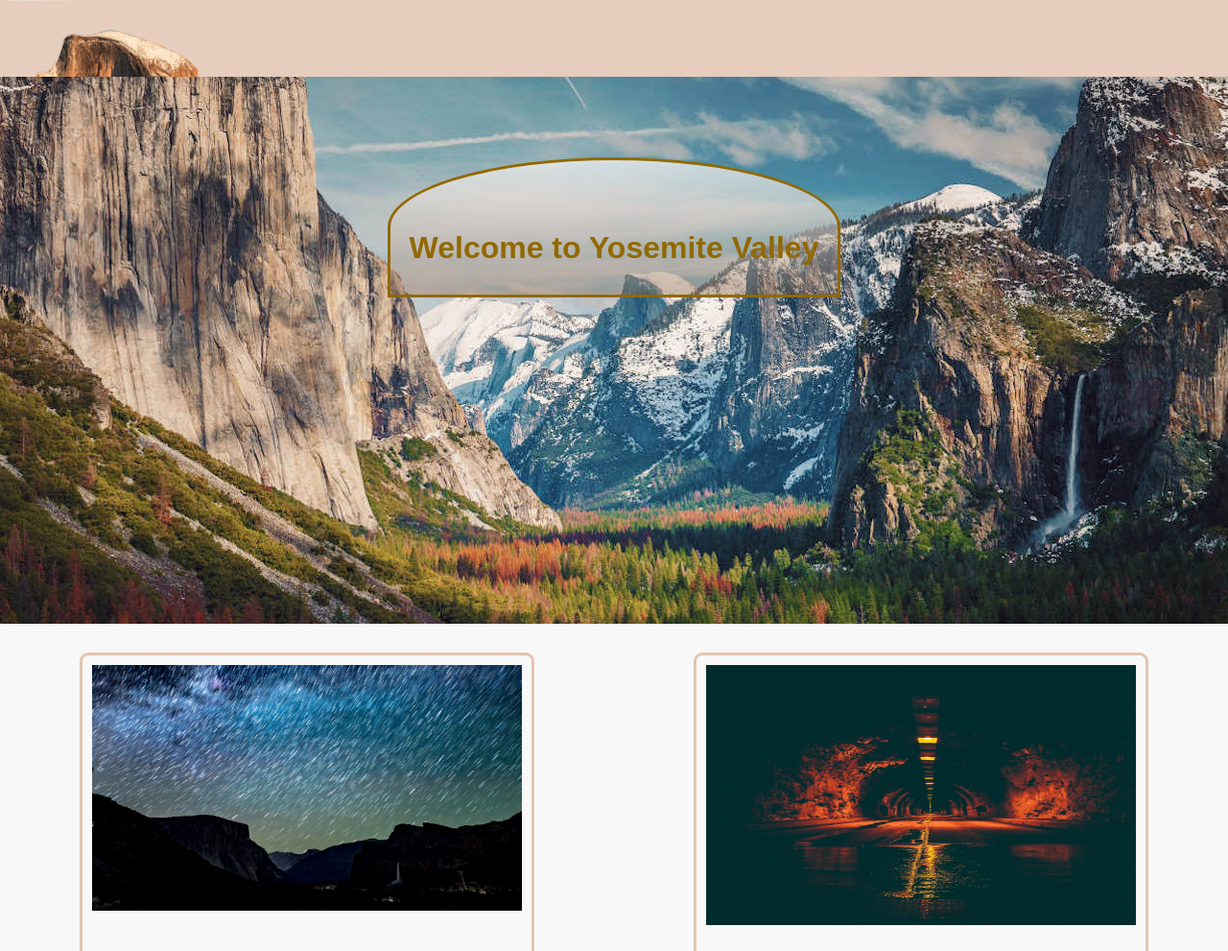
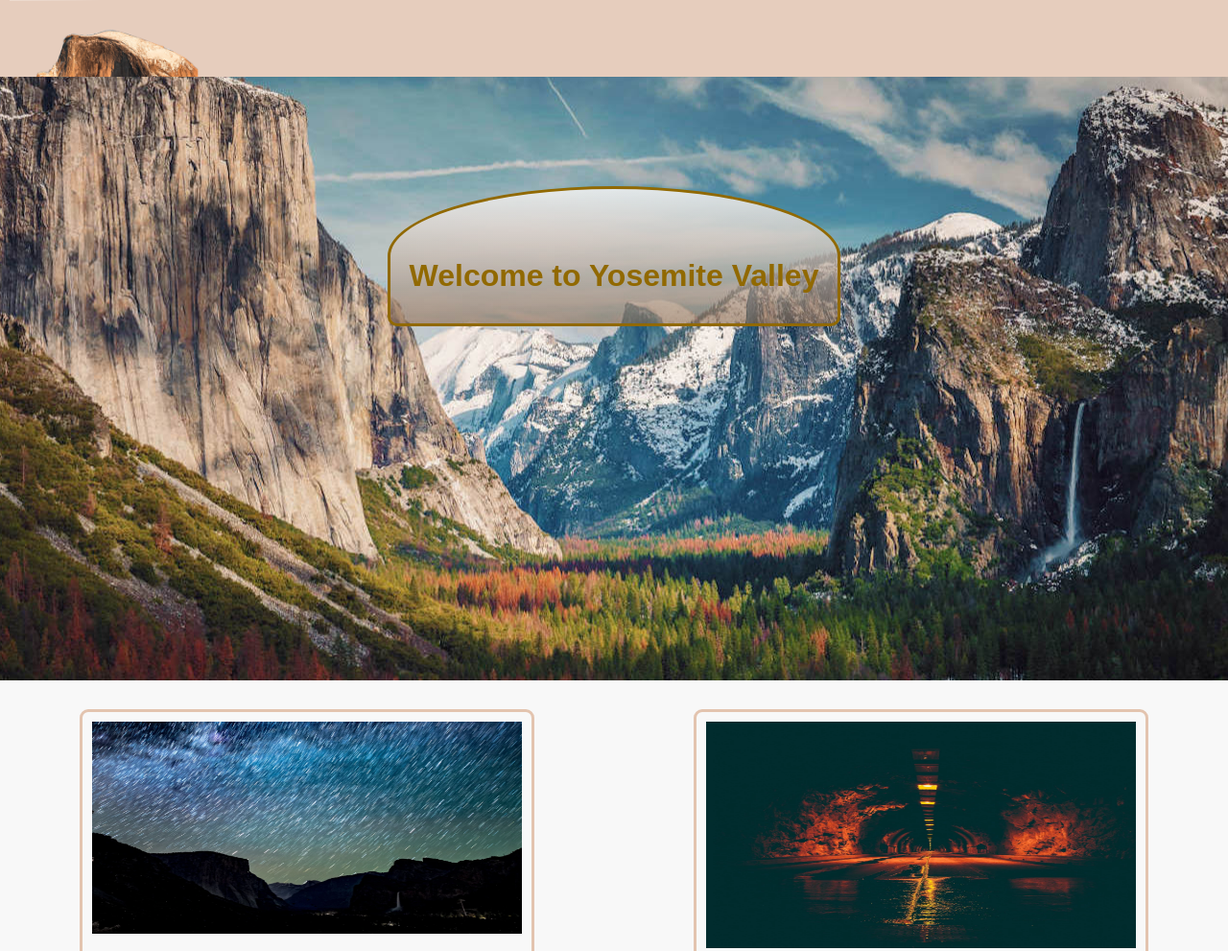
Before and after one commit to longlivesquare/webbeg-yosemite, a plain HTML site: page index.html in a window 1280 px wide. Shown: the top 991 px of the page at 96% size. Drawn offline with Linux system fonts and the light colour scheme; a web font is replaced by a local one.

Commit message:
Continued to fine tune look of hero txt box.

```diff
--- a/css/styles.css
+++ b/css/styles.css
@@ -43,7 +43,8 @@
 
 .page-container{
     grid-template-columns: 1fr 1fr;
-    grid-template-rows: 80px 600px 800px 900px 900px 60px;
+    /* grid-template-rows: 80px 600px 800px 900px 900px 60px; */
+    grid-template-rows: 80px 5fr 5fr 6fr 6fr 60px;
     grid-template-areas: "navbar navbar" "hero hero" "preview1 preview2" "article1 article1" "article2 article2" "footer footer";
     justify-content: center;
     background-color: #f8f8f8;
@@ -93,6 +94,7 @@
 .hero {
     background: url("../img/yos-valley-2.jpg") center center no-repeat;
     margin-bottom: 30px;
+    min-height: 600px;
 }
 
 .hero-txt {
@@ -106,10 +108,12 @@
     color: #916900;
     border: 3px solid #916900;
     /* background-color: rgba(139,108,83, .6); */
-    background-image: linear-gradient(rgba(240,240,240,0.8), rgba(139,108,83, .4));
+    background-image: linear-gradient(rgba(240,240,240,0.9), rgba(139,108,83, .6));
     /* border-radius: 50%; */
     border-top-left-radius: 50%;
     border-top-right-radius: 50%;
+    border-bottom-left-radius: 10px;
+    border-bottom-right-radius: 10px;
 }
 
 .hero-txt h1 {
--- a/index.html
+++ b/index.html
@@ -48,6 +48,12 @@
         <p>
             Lorem ipsum dolor sit amet consectetur adipisicing elit. Omnis repellendus sequi optio provident harum, quisquam quibusdam consequuntur consectetur earum maxime molestias aliquam, magni eius nihil, doloremque fugit esse? Culpa consequatur distinctio iste ad, ea vitae dolores expedita debitis maiores facilis illum architecto quod perspiciatis, officiis autem. Esse architecto animi dolorem assumenda sequi dicta deleniti ipsa illum, possimus modi corrupti harum nam voluptatum repudiandae officia sit maiores totam? Ipsa sint, minima officia quis, eaque doloribus, accusamus quasi porro magnam veniam atque quae debitis error quo fugiat laudantium libero adipisci possimus animi ipsam autem rerum reprehenderit. Voluptatem dicta pariatur, laudantium quod laborum unde quibusdam quidem et? Tempore odit quod accusamus, unde quos aliquam enim modi repellendus similique quo non officia quas minus?
         </p>
+        <p>
+            Lorem ipsum dolor sit amet, consectetur adipisicing elit. Odit eligendi aliquid accusamus reprehenderit ullam iste commodi labore aut aperiam veritatis qui repellat at rem provident expedita libero quasi dolore soluta laboriosam porro, sint pariatur id? Dolorem consequatur voluptatibus fuga! Quia amet eveniet perspiciatis dolor in, assumenda error nostrum doloremque ex veniam, rerum soluta commodi alias dicta hic vitae exercitationem quidem similique! Nobis neque recusandae reprehenderit, facere repellendus aut. Cumque velit, dicta blanditiis molestiae doloremque quos, iste ipsam, beatae ex necessitatibus corporis? Similique ipsa architecto rem, suscipit iure sunt dolor atque amet, illum voluptatem eum porro repudiandae mollitia aperiam itaque repellat, ipsam ducimus commodi quia deleniti? Aliquid optio eos repellat itaque voluptatibus ducimus odio recusandae, pariatur qui eum quos eligendi. Tempora.
+        </p>
+        <p>
+            Lorem ipsum dolor sit amet consectetur adipisicing elit. Omnis repellendus sequi optio provident harum, quisquam quibusdam consequuntur consectetur earum maxime molestias aliquam, magni eius nihil, doloremque fugit esse? Culpa consequatur distinctio iste ad, ea vitae dolores expedita debitis maiores facilis illum architecto quod perspiciatis, officiis autem. Esse architecto animi dolorem assumenda sequi dicta deleniti ipsa illum, possimus modi corrupti harum nam voluptatum repudiandae officia sit maiores totam? Ipsa sint, minima officia quis, eaque doloribus, accusamus quasi porro magnam veniam atque quae debitis error quo fugiat laudantium libero adipisci possimus animi ipsam autem rerum reprehenderit. Voluptatem dicta pariatur, laudantium quod laborum unde quibusdam quidem et? Tempore odit quod accusamus, unde quos aliquam enim modi repellendus similique quo non officia quas minus?
+        </p>
     </div>
     <!-- ARTICLE 1 END -->
     <!-- ARTICLE 2 START -->
```
